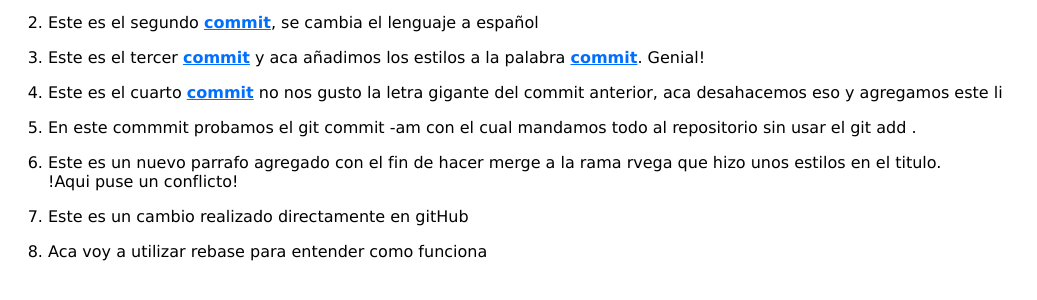
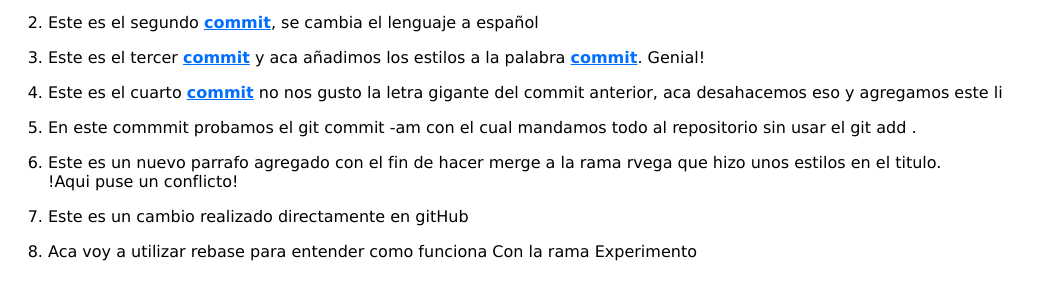
Before and after one commit to RafaVega/practicaGit, a plain HTML site: page index.html in a window 1280 px wide. Shown: the part 228-528 px from the top of the page, without its empty margins (0-1037 px from the left). Drawn offline with Linux system fonts and the light colour scheme.

Commit message:
Arreglado conflicto

```diff
--- a/index.html
+++ b/index.html
@@ -49,6 +49,7 @@
 	<li>
 		<p>
 			Aca voy a utilizar rebase para entender como funciona
+			Con la rama Experimento
 		</p>
 	</li>
     </ol>
```
